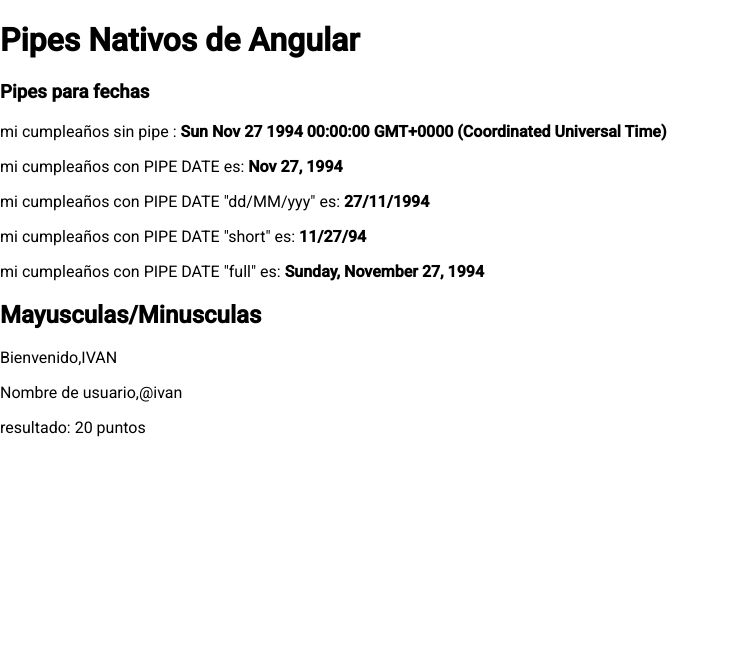
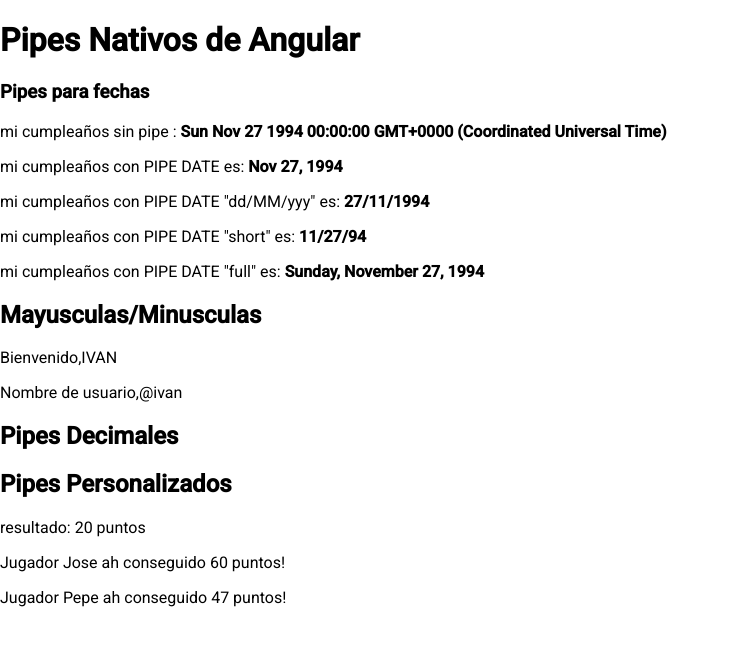
Before and after one commit to ivanretamozodev/ngforms-OB, an Angular app: page / in a window 1280 px wide. Shown: the top 646 px of the page, without its empty margins (0-730 px from the left). Built offline with nearby package versions, Linux system fonts and the light colour scheme.

Commit message:
pipes decimales

```diff
--- a/src/app/app.module.ts
+++ b/src/app/app.module.ts
@@ -13,6 +13,7 @@
 import { FormularioValidadoComponent } from './components/forms/formulario-validado/formulario-validado.component';
 import { PipesExamplesComponent } from './components/pipes-examples/pipes-examples.component';
 import { MultiplicarPipe } from './pipes/multiplicar.pipe';
+import { CalcularPuntajePipe } from './pipes/calcular-puntaje.pipe';
 
 @NgModule({
   declarations: [
@@ -23,6 +24,7 @@
     FormularioValidadoComponent,
     PipesExamplesComponent,
     MultiplicarPipe,
+    CalcularPuntajePipe,
   ],
   imports: [
     BrowserModule,
--- a/src/app/components/pipes-examples/pipes-examples.component.html
+++ b/src/app/components/pipes-examples/pipes-examples.component.html
@@ -26,5 +26,14 @@
 <p>Bienvenido,{{ name | uppercase }}</p>
 <p>Nombre de usuario,@{{ name | lowercase }}</p>
 
-<!-- Pipe Personalizado -->
+<!-- Pipes Decimales -->
+<h2>Pipes Decimales</h2>
+
+<h2>Pipes Personalizados</h2>
+
+<!-- Pipe Personalizado  (multiplicar)-->
 <p>resultado: {{ 2 | multiplicar: "10" }} puntos</p>
+
+<!-- Pipe Personalizado (calcularPuntaje) -->
+<p>{{ player1 | calcularPuntaje }}</p>
+<p>{{ player2 | calcularPuntaje }}</p>
--- a/src/app/components/pipes-examples/pipes-examples.component.ts
+++ b/src/app/components/pipes-examples/pipes-examples.component.ts
@@ -1,4 +1,5 @@
 import { Component, OnInit } from '@angular/core';
+import { Player } from '../../models/player.interface';
 
 @Component({
   selector: 'app-pipes-examples',
@@ -8,6 +9,16 @@
 export class PipesExamplesComponent implements OnInit {
   dob: Date = new Date(1994, 10, 27);
   name: string = 'ivan';
+  PI: number = 3.1415926535897;
+  //creamos unos jugadores para ejemplos de pipe de calculos
+  player1: Player = {
+    name: 'Jose',
+    points: [10, 20, 30, 0],
+  };
+  player2: Player = {
+    name: 'Pepe',
+    points: [12, 25, 10, 0],
+  };
 
   constructor() {}
 
--- a/src/app/models/player.interface.ts
+++ b/src/app/models/player.interface.ts
@@ -0,0 +1,4 @@
+export interface Player{
+    name : string,
+    points: number[]
+}
--- /dev/null
+++ b/src/app/pipes/calcular-puntaje.pipe.ts
@@ -0,0 +1,15 @@
+import { Pipe, PipeTransform } from '@angular/core';
+import { Player } from '../models/player.interface';
+
+@Pipe({
+  name: 'calcularPuntaje',
+})
+export class CalcularPuntajePipe implements PipeTransform {
+  transform(player: Player, ...args: unknown[]): string {
+    let puntuacionTotal: number = 0;
+    player.points.forEach((puntuacion) => {
+      puntuacionTotal += puntuacion;
+    });
+    return `Jugador ${player.name} ah conseguido ${puntuacionTotal} puntos!`;
+  }
+}
```
Also changed, not shown: 1 other file (tests, documents, lock files or other folders).
